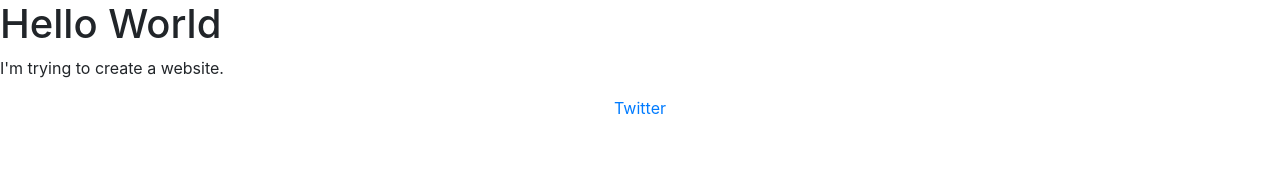
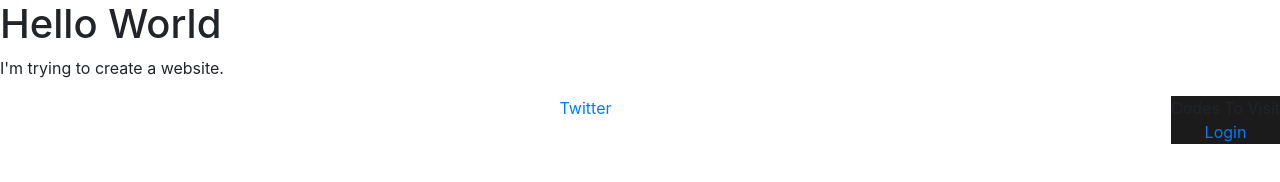
Before and after one commit to Marwari/marwari.github.io, a plain HTML site: page index.htm in a window 1280 px wide. Drawn offline with nearby package versions, Linux system fonts and the light colour scheme.

Commit message:
Index updated

```diff
--- a/index.htm
+++ b/index.htm
@@ -13,8 +13,15 @@
 	</script>
     <script src="https://ajax.googleapis.com/ajax/libs/jquery/1.12.4/jquery.min.js"></script>
     <script src="js/bootstrap.min.js"></script>
-<h1>Hello World</h1>
-<p>I'm trying to create a website.</p>
-<footer><div align="center"><a href="http://twitter.com/MarwariMakhkhan">Twitter</a></div></footer>
+	<h1>Hello World</h1>
+	<p>I'm trying to create a website.</p>
+	<div align="center" style="background-color: #1B1B1B; float: right;">Codes To Visit<br>
+	<a href="https://github.com/Marwari/marwari.github.io/blob/master/login.html">Login</a></div>
+	<footer>
+	<div align="center">
+		<a href="http://twitter.com/MarwariMakhkhan">Twitter
+		</a>
+	</div>
+	</footer>
 </body>
 </html>
```
